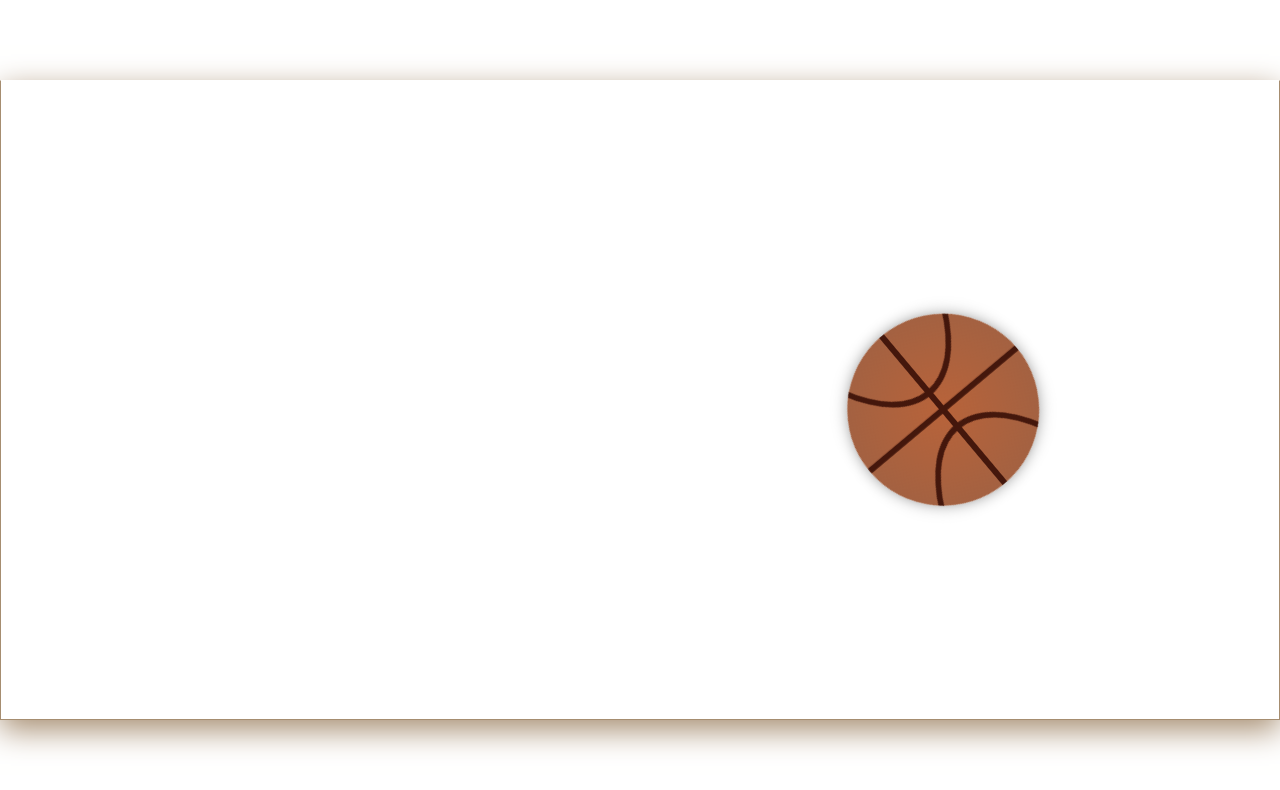
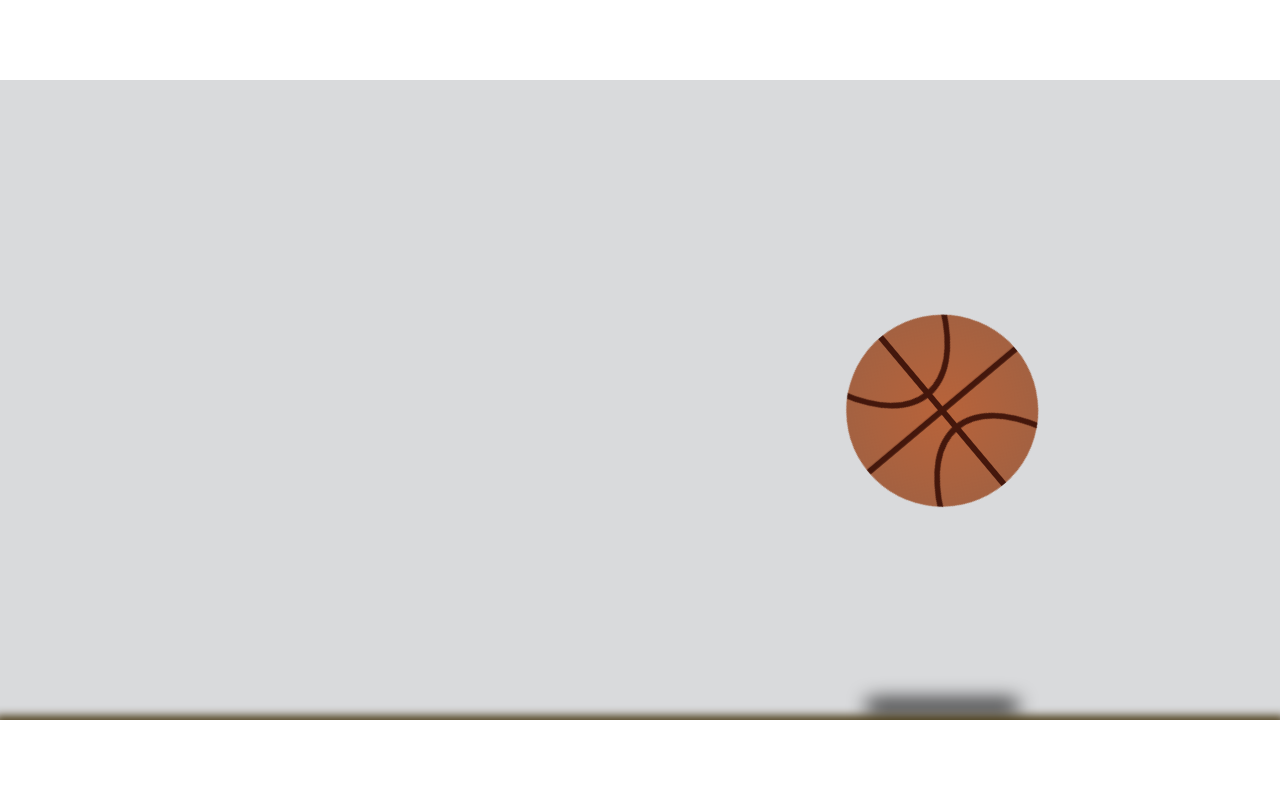
Before and after one commit to liangwenrong/lwrong.github.com, a plain HTML site: page html/animation.html in a window 1280 px wide. Drawn offline with Linux system fonts and the light colour scheme.

Commit message:
篮球动画

```diff
--- a/html/animation.html
+++ b/html/animation.html
@@ -15,6 +15,29 @@
             --b: calc(var(--w) / 30);
         }
 
+        .home {
+            overflow: hidden;
+            position: fixed;
+            width: 100vw;
+            top: calc(50% - 25vw);
+            left: 50%;
+            height: 50vw;
+            translate: -50%;
+            /*border: 1px solid #a68d70;*/
+            /*box-shadow: 0 10px 30px #a68d70;*/
+            /*border-top-color: transparent;*/
+            background-color: rgba(66, 69, 81, 0.2);
+        }
+
+        .ground {
+            position: absolute;
+            z-index: 100;
+            width: 100%;
+            height: 1px;
+            bottom: -2px;
+            box-shadow: 0 0 10px 5px #3f2f08;
+        }
+
         .ball {
             overflow: hidden;
             position: absolute;
@@ -24,32 +47,10 @@
             height: var(--w);
             box-sizing: border-box;
             border-radius: 50%;
-            box-shadow: 0 0 20px -8px black;
+            /*box-shadow: 0 0 20px -8px black;*/
             background: radial-gradient(circle at center, #B8633A 0%, #a16142 80%);
             animation: playBall 1.8s linear infinite alternate;
-        }
-        .home {
-            position: fixed;
-            width: 100vw;
-            top: calc(50% - 25vw);
-            left: 50%;
-            height: 50vw;
-            translate: -50%;
-            border: 1px solid #a68d70;
-            box-shadow: 0 10px 30px   #a68d70;
-            border-top-color: transparent;
-        }
 
-        @keyframes playBall {
-            0% {
-                transform: translate(calc(var(--w) / 2 - 50vw), -30vw)
-            }
-            50% {
-                transform: translate(0, 0) rotate(180deg)
-            }
-            100% {
-                transform: translate(calc(50vw - var(--w) / 2), -30vw) rotate(270deg)
-            }
         }
 
 
@@ -86,6 +87,49 @@
         .ball .line::after {
             rotate: 90deg;
         }
+
+
+        @keyframes playBall {
+            0% {
+                transform: translate(calc(var(--w) / 2 - 50vw), -30vw)
+            }
+            50% {
+                transform: translate(0, 0) rotate(180deg)
+            }
+            100% {
+                transform: translate(calc(50vw - var(--w) / 2), -30vw) rotate(270deg);
+            }
+        }
+
+        .shadow {
+            overflow: hidden;
+            position: absolute;
+            bottom: 0;
+            left: calc(50vw - var(--w) / 4);
+            width: calc(var(--w) / 2);
+            height: 1vw;
+            background: transparent;
+            animation: playShadow 1.8s linear infinite alternate;
+            box-shadow: 0 19.5vw 20px black;
+        }
+
+        @keyframes playShadow {
+            0% {
+                transform: translate(calc(var(--w) / 2 - 50vw), -20vw);
+                left: calc(50vw - var(--w) / 2);
+                width: calc(var(--w) / 1);
+            }
+            50% {
+                transform: translate(0, -20vw);
+                left: calc(50vw - var(--w) / 4);
+                width: calc(var(--w) / 2);
+            }
+            100% {
+                transform: translate(calc(50vw - var(--w) / 2), -20vw);
+                left: calc(50vw - var(--w) / 2);
+                width: calc(var(--w) / 1);
+            }
+        }
     </style>
 </head>
 <body>
@@ -93,6 +137,8 @@
         <div class="ball">
             <div class="line"></div>
         </div>
+        <div class="shadow"></div>
+        <div class="ground"></div>
     </div>
 </body>
 <script>
```
